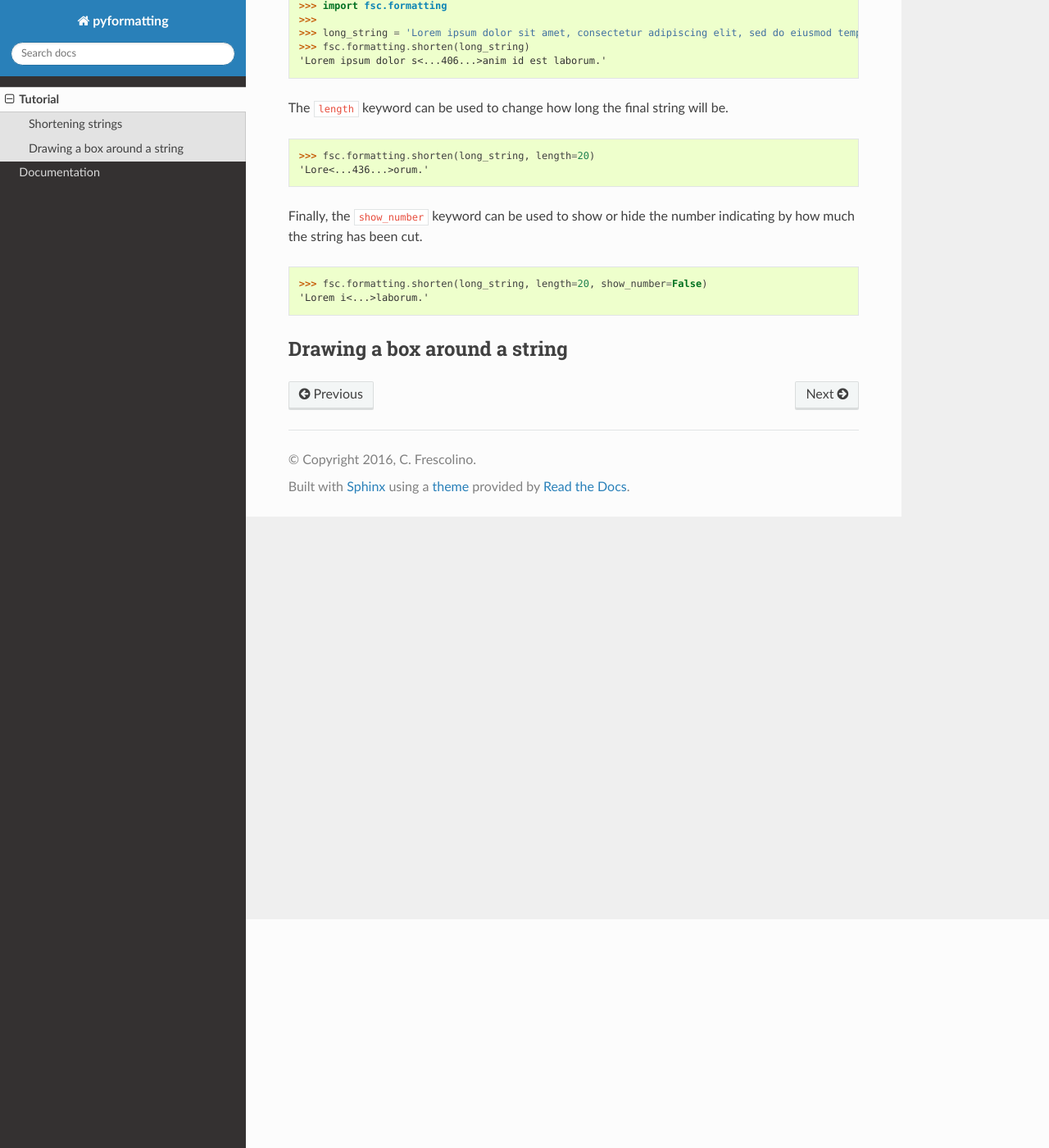
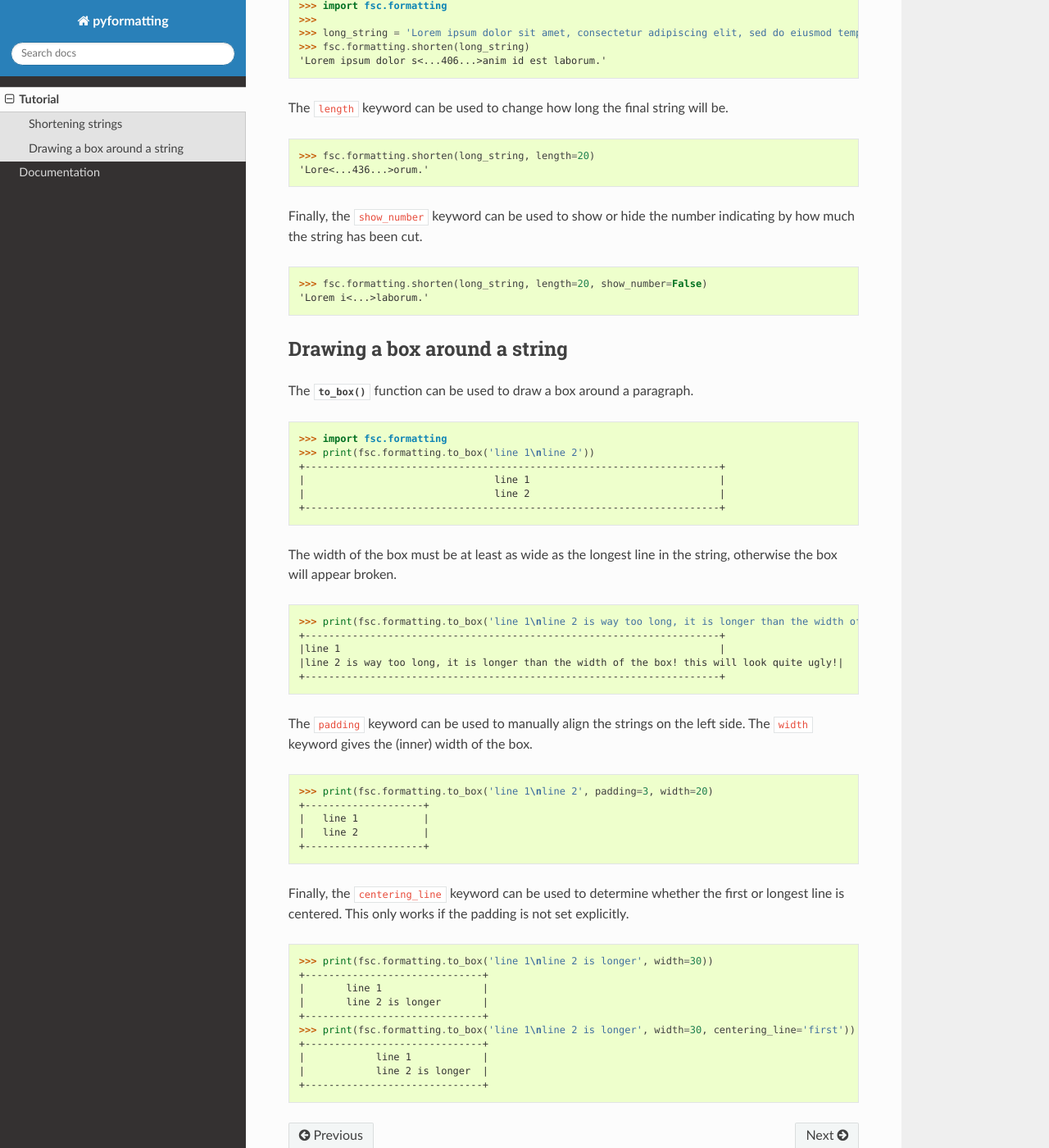
Before and after one commit to FrescolinoGroup/pyformatting, a Sphinx documentation site: the page built from doc/source/tutorial.rst, in a window 1280 px wide and 1400 px high, scrolled down 279 px. Shown: the whole window at 82% size. Built offline with Sphinx 7.4.7 and the Read the Docs theme 2.0.0, drawn with Linux system fonts in a browser that asks for light colours.

Commit message:
finished tutorial

```diff
--- a/doc/source/index.rst
+++ b/doc/source/index.rst
@@ -1,5 +1,5 @@
 pyformatting
-===========
+============
 
 This module contains functions for nicely formatting strings. Current functionalities include shortening a string to a certain size and drawing a box around a string.
 
--- a/doc/source/tutorial.rst
+++ b/doc/source/tutorial.rst
@@ -30,3 +30,49 @@ Finally, the ``show_number`` keyword can be used to show or hide the number indi
 
 Drawing a box around a string
 -----------------------------
+
+The :func:`.to_box` function can be used to draw a box around a paragraph.
+
+.. code :: python
+
+    >>> import fsc.formatting
+    >>> print(fsc.formatting.to_box('line 1\nline 2'))
+    +----------------------------------------------------------------------+
+    |                                line 1                                |
+    |                                line 2                                |
+    +----------------------------------------------------------------------+
+
+The width of the box must be at least as wide as the longest line in the string, otherwise the box will appear broken.
+
+.. code :: python
+
+    >>> print(fsc.formatting.to_box('line 1\nline 2 is way too long, it is longer than the width of the box! this will look quite ugly!'))
+    +----------------------------------------------------------------------+
+    |line 1                                                                |
+    |line 2 is way too long, it is longer than the width of the box! this will look quite ugly!|
+    +----------------------------------------------------------------------+
+
+The ``padding`` keyword can be used to manually align the strings on the left side. The ``width`` keyword gives the (inner) width of the box.
+
+.. code :: python
+
+    >>> print(fsc.formatting.to_box('line 1\nline 2', padding=3, width=20)
+    +--------------------+
+    |   line 1           |
+    |   line 2           |
+    +--------------------+
+
+Finally, the ``centering_line`` keyword can be used to determine whether the first or longest line is centered. This only works if the padding is not set explicitly.
+
+.. code :: python
+
+    >>> print(fsc.formatting.to_box('line 1\nline 2 is longer', width=30))
+    +------------------------------+
+    |       line 1                 |
+    |       line 2 is longer       |
+    +------------------------------+
+    >>> print(fsc.formatting.to_box('line 1\nline 2 is longer', width=30, centering_line='first'))
+    +------------------------------+
+    |            line 1            |
+    |            line 2 is longer  |
+    +------------------------------+
```
Also changed, not shown: 1 other file.
